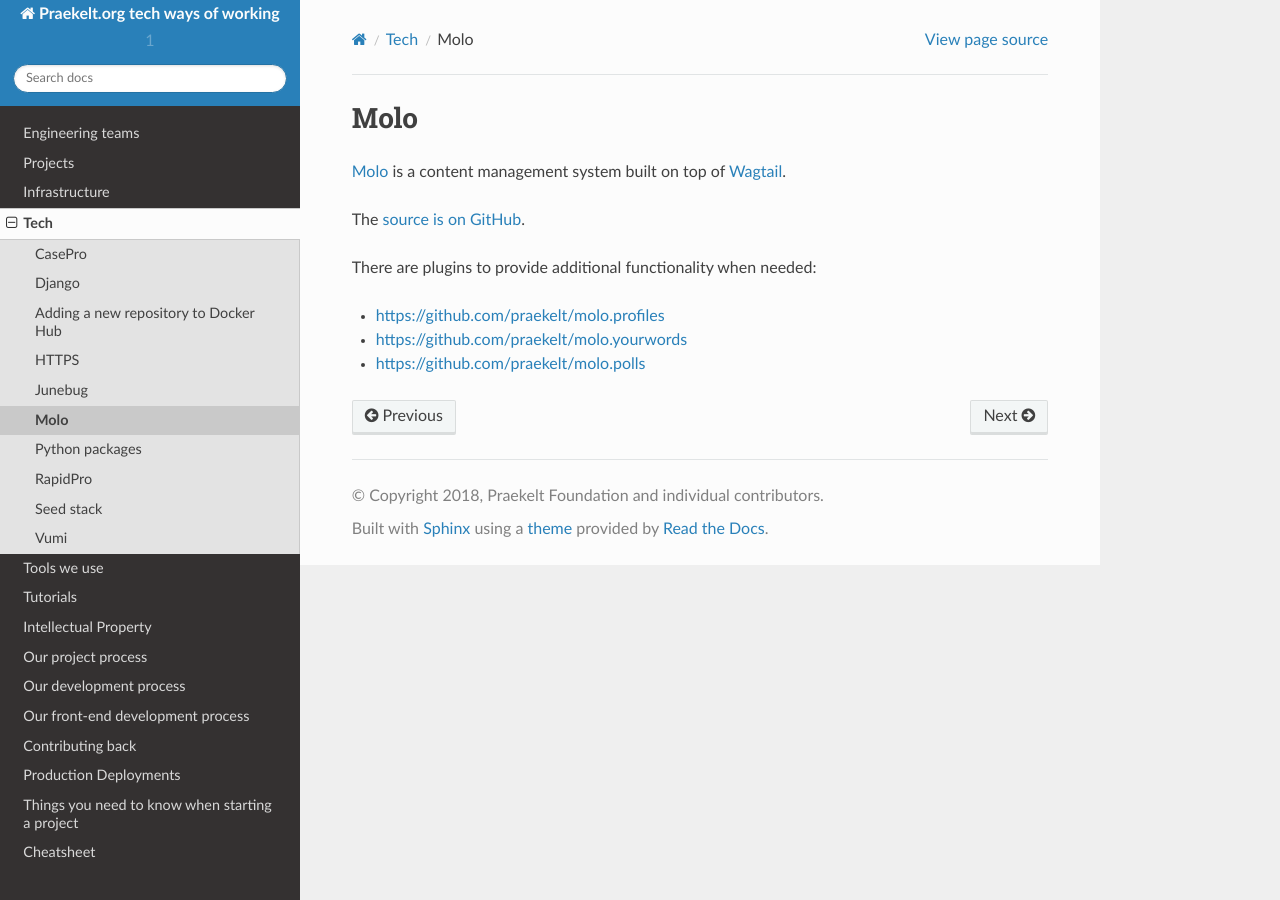
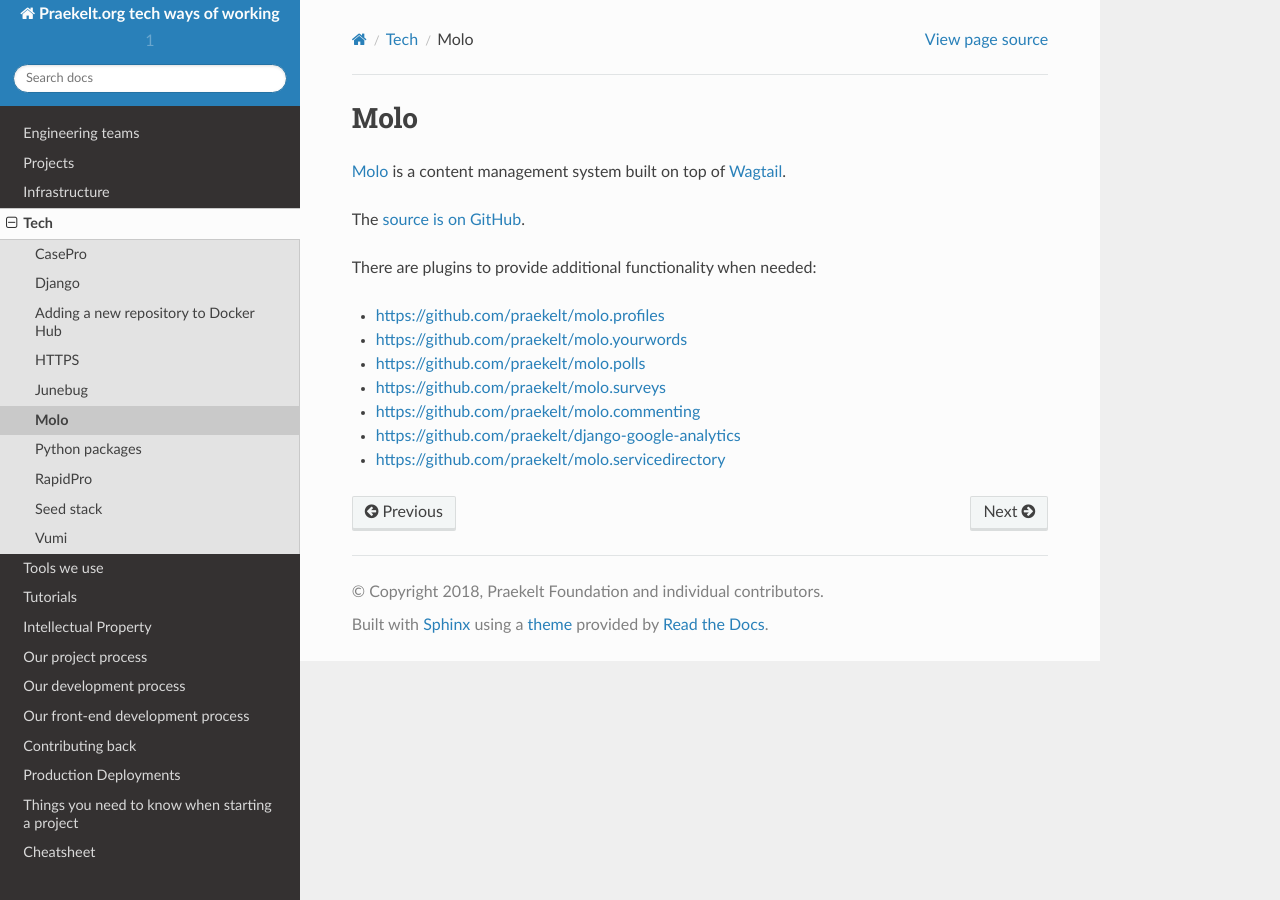
Before and after one commit to praekeltfoundation/ways-of-working, a Sphinx documentation site: the page built from docs/tech/molo.md, in a window 1280 px wide. Built offline with Sphinx 7.4.7 and the Read the Docs theme 2.0.0, drawn with Linux system fonts in a browser that asks for light colours.

Commit message:
added more molo tech

```diff
--- a/docs/tech/molo.md
+++ b/docs/tech/molo.md
@@ -14,3 +14,7 @@
 - <https://github.com/praekelt/molo.profiles>
 - <https://github.com/praekelt/molo.yourwords>
 - <https://github.com/praekelt/molo.polls>
+- <https://github.com/praekelt/molo.surveys>
+- <https://github.com/praekelt/molo.commenting>
+- <https://github.com/praekelt/django-google-analytics>
+- <https://github.com/praekelt/molo.servicedirectory>
```
